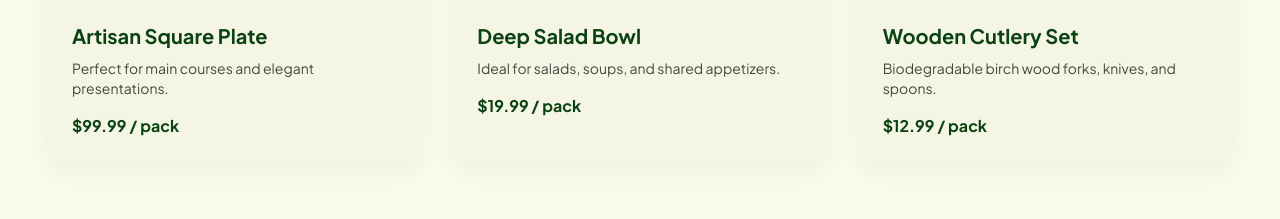
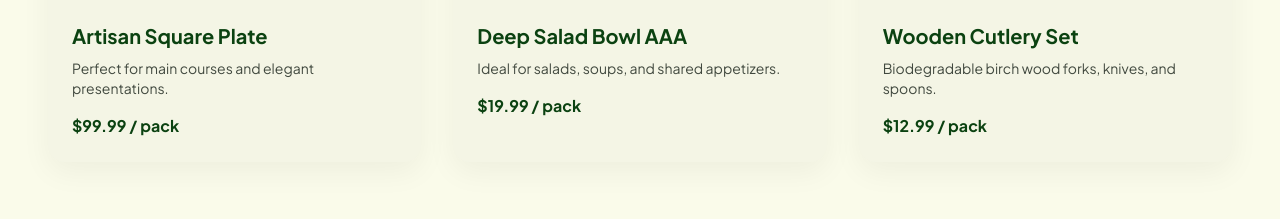
Before and after one commit to AjithsinghSajitha/dinestar, a Jekyll site: the page built from products.html, in a window 1280 px wide and 1356 px high. Shown: the part 687-906 px from the top of the window. Built offline with Jekyll 4.4.1, drawn with Linux system fonts in a browser that asks for light colours; nearby versions of some CDN libraries.

Commit message:
Update Site content “products”

```diff
--- a/_data/products.yml
+++ b/_data/products.yml
@@ -3,7 +3,7 @@ items:
     description: Perfect for main courses and elegant presentations.
     price: $99.99 / pack
     image: https://picsum.photos/seed/plate1/600/600
-  - name: Deep Salad Bowl
+  - name: Deep Salad Bowl AAA
     description: Ideal for salads, soups, and shared appetizers.
     price: $19.99 / pack
     image: https://picsum.photos/seed/bowl1/600/600
```
